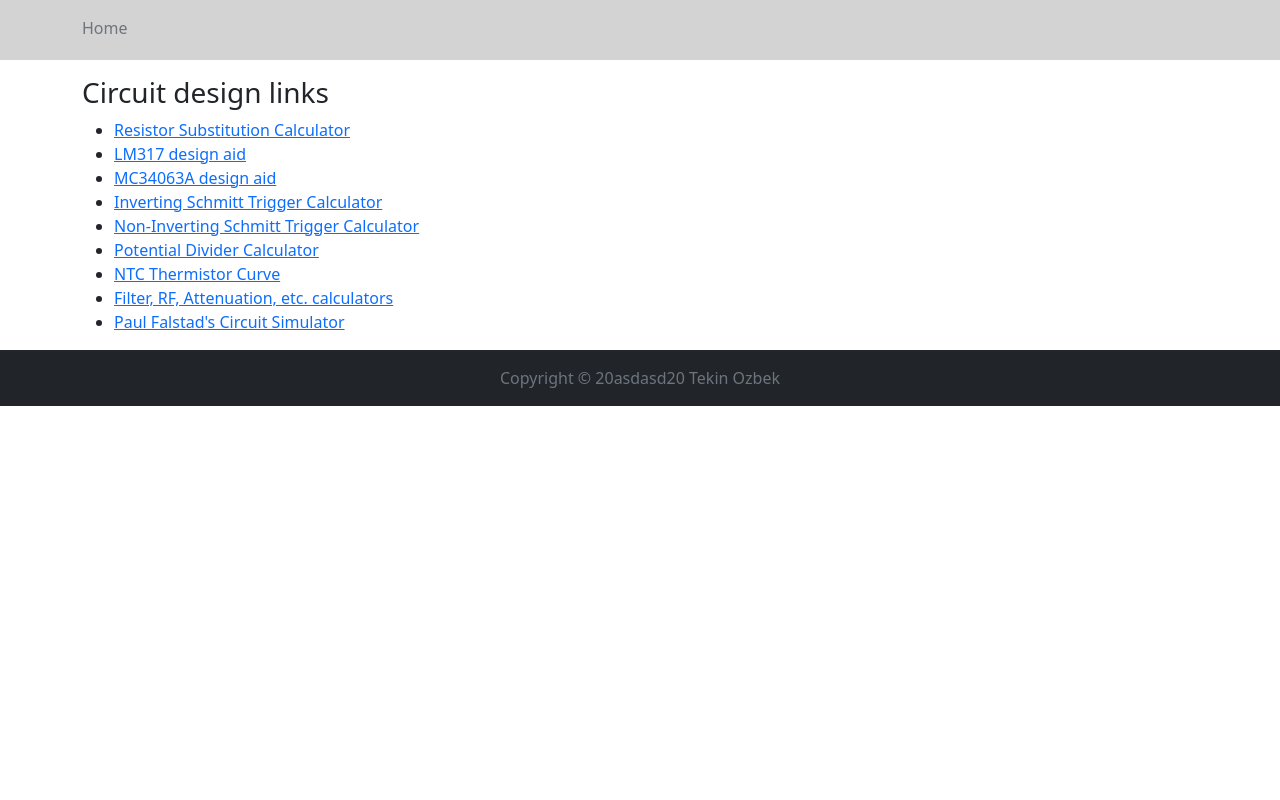
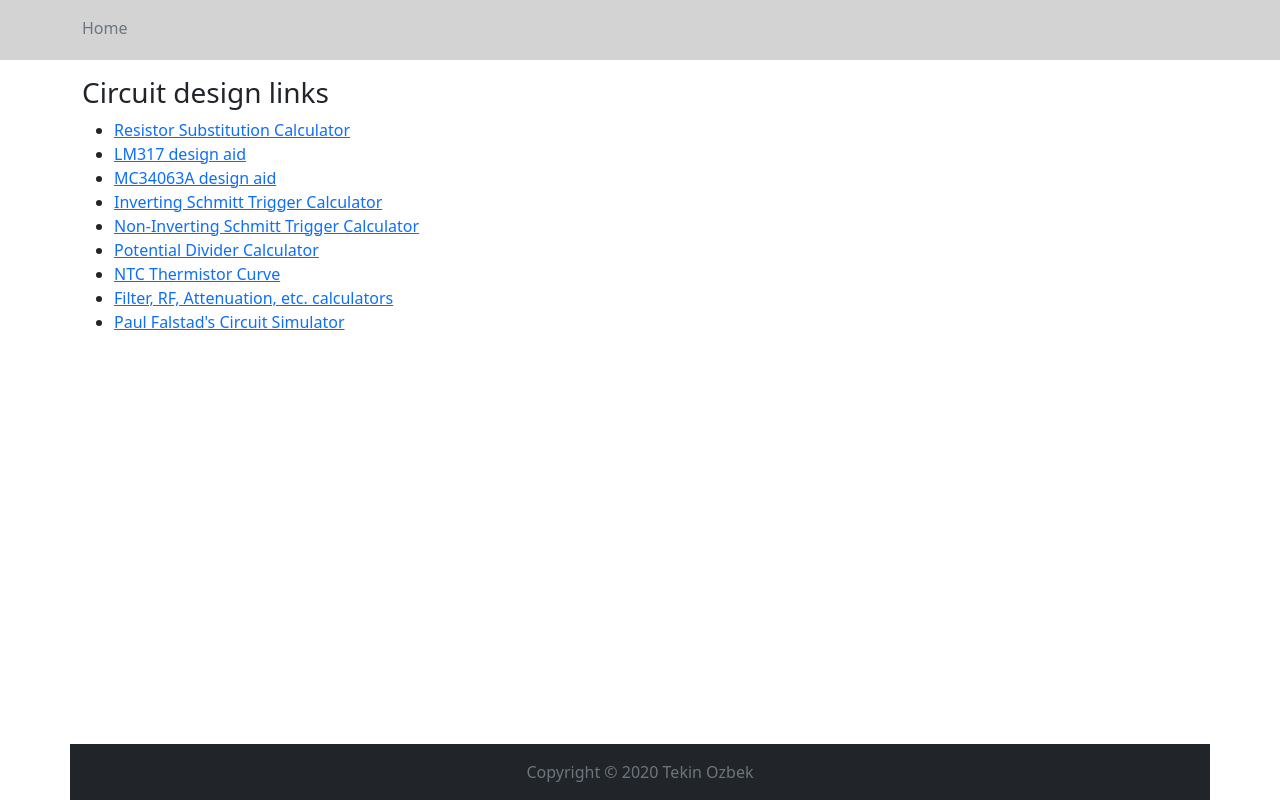
Before and after one commit to tekinozbek/tekinozbek.com, a plain HTML site: page index.html in a window 1280 px wide. Drawn offline with nearby package versions, Linux system fonts and the light colour scheme.

Commit message:
Fix footer not sticking to bottom of page

```diff
--- a/footer.html
+++ b/footer.html
@@ -1,5 +1,3 @@
-<footer class="footer mt-auto py-3 bg-dark">
-  <div class="container text-center">
-    <span class="text-muted">Copyright &copy; 20asdasd20 Tekin Ozbek</span>
-  </div>
-</footer>
+<div class="container text-center py-3 bg-dark">
+  <span class="text-muted">Copyright &copy; 2020 Tekin Ozbek</span>
+</div>
--- a/index.html
+++ b/index.html
@@ -46,7 +46,7 @@
       </div>
     </main>
 
-    <div id="footer"></div>
+    <footer class="footer mt-auto" id="footer"></footer>
 
     <script
       src="https://code.jquery.com/jquery-3.6.0.min.js"
```
Also changed, not shown: rlc.html (+1 -1 lines).
